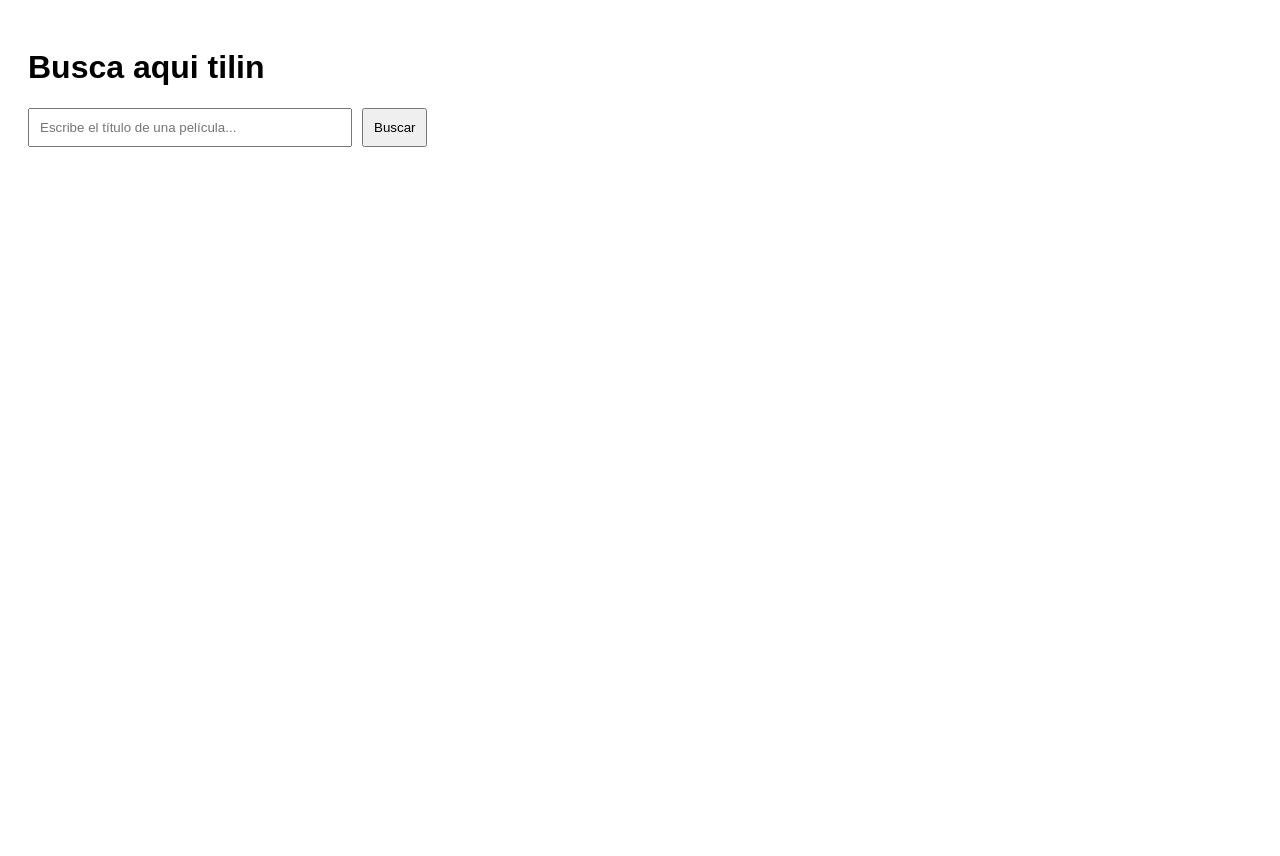
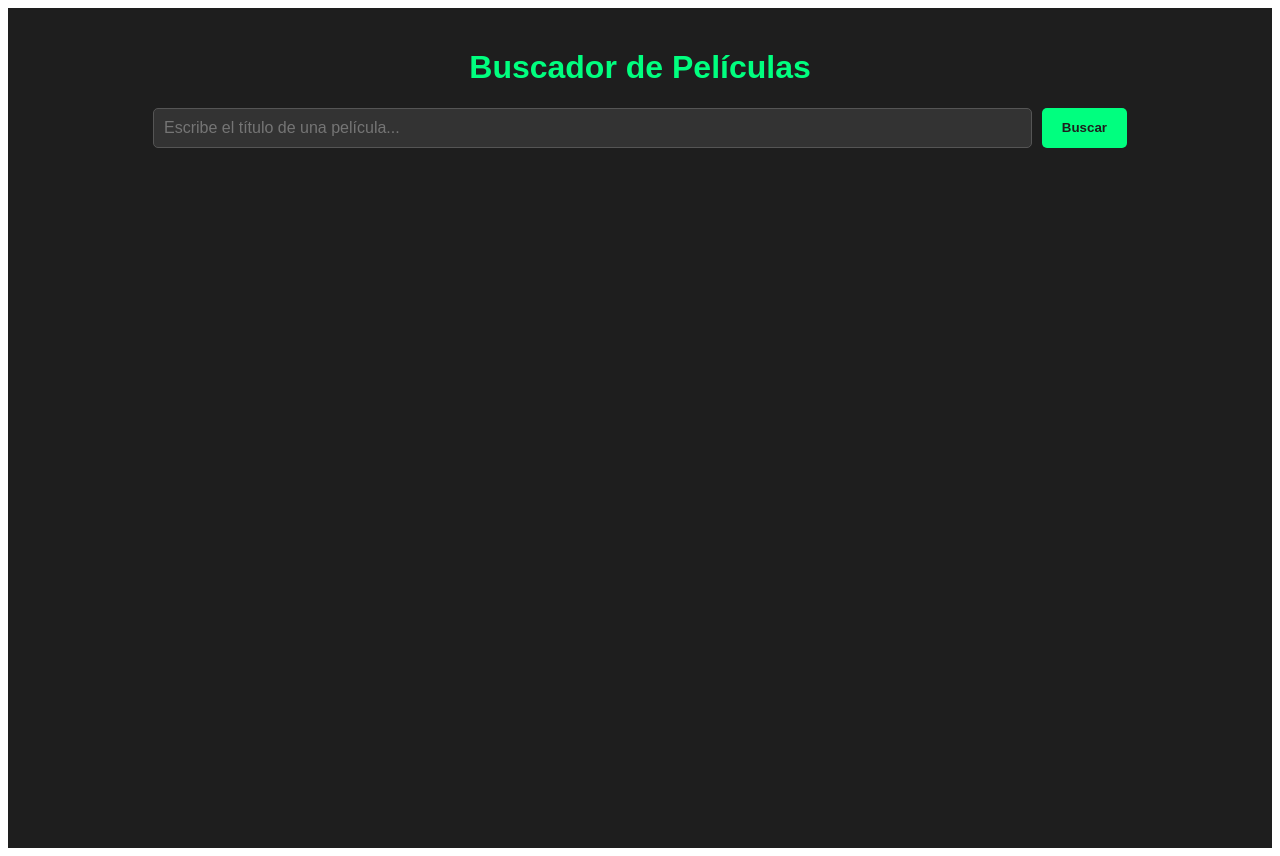
Before and after one commit to EJ-Zaskier/Meilisearch-Activity-Ej-Enrique-Julian, a React (Create React App) app: page / in a window 1280 px wide. Before the commit the page ends 800 px from the top, so only its background shows below. Built offline with nearby package versions, Linux system fonts and the light colour scheme; what meilisearch would draw is missing.

Commit message:
mejora de diseño y bugs pequeños xd

```diff
--- a/src/App.tsx
+++ b/src/App.tsx
@@ -8,15 +8,15 @@ const client = new MeiliSearch({
 
 const App = () => {
   const [query, setQuery] = useState('');
-  const [resultados, setResultados] = useState([]); // Resultados
-  const [error, setError] = useState(null); //error
+  const [resultados, setResultados] = useState([]);
+  const [error, setError] = useState(null);
 
   const manejarBusqueda = async () => {
     try {
       setError(null);
       const index = client.index('movies');
-      const response = await index.search(query); // búsqueda
-      setResultados(response.hits); // Actualiza
+      const response = await index.search(query);
+      setResultados(response.hits);
     } catch (err) {
       console.error('Error al buscar:', err);
       setError('No se pudo realizar la búsqueda');
@@ -24,25 +24,66 @@ const App = () => {
   };
 
   return (
-    <div style={{ padding: '20px', fontFamily: 'Arial, sans-serif' }}>
-      <h1>Busca aqui tilin</h1>
+    <div style={{ backgroundColor: '#1e1e1e', color: '#fff', minHeight: '100vh', padding: '20px', fontFamily: 'Arial, sans-serif' }}>
+      <h1 style={{ textAlign: 'center', color: '#00ff7f' }}>Buscador de Películas</h1>
+      <div style={{ display: 'flex', justifyContent: 'center', marginBottom: '20px' }}>
         <input
           type="text"
           placeholder="Escribe el título de una película..."
           value={query}
           onChange={(e) => setQuery(e.target.value)}
-        style={{ padding: '10px', width: '300px' }}
+          style={{
+            padding: '10px',
+            width: '70%',
+            border: '1px solid #555',
+            borderRadius: '5px',
+            fontSize: '16px',
+            backgroundColor: '#333',
+            color: '#fff',
+          }}
         />
-      <button onClick={manejarBusqueda} style={{ padding: '10px', marginLeft: '10px' }}>
+        <button
+          onClick={manejarBusqueda}
+          style={{
+            padding: '10px 20px',
+            marginLeft: '10px',
+            backgroundColor: '#00ff7f',
+            color: '#1e1e1e',
+            border: 'none',
+            borderRadius: '5px',
+            cursor: 'pointer',
+            fontWeight: 'bold',
+          }}
+        >
           Buscar
         </button>
+      </div>
 
-      {error && <p style={{ color: 'red' }}>{error}</p>}
+      {error && <p style={{ color: 'red', textAlign: 'center' }}>{error}</p>}
 
-      <ul style={{ marginTop: '20px' }}>
-        {resultados.map((movies) => (
-          <li key={movies.id} style={{ marginBottom: '10px' }}>
-            <strong>{movies.titulo || 'Sin título'}</strong> - {movies.genero || 'Sin género'}
+      <ul style={{ marginTop: '20px', listStyleType: 'none', padding: 0, display: 'flex', flexWrap: 'wrap', justifyContent: 'center', gap: '20px' }}>
+        {resultados.map((movie) => (
+          <li
+            key={movie.id}
+            style={{
+              backgroundColor: '#333',
+              borderRadius: '10px',
+              padding: '15px',
+              width: '250px',
+              textAlign: 'center',
+              color: '#fff',
+              boxShadow: '0 4px 8px rgba(0, 0, 0, 0.2)',
+            }}
+          >
+            <img
+              src={movie.image || 'https://via.placeholder.com/200x300?text=Sin+Imagen'}
+              alt={movie.title || 'Sin título'}
+              style={{ width: '100%', height: 'auto', borderRadius: '10px', marginBottom: '10px' }}
+            />
+            <strong style={{ fontSize: '18px', display: 'block', marginBottom: '5px' }}>
+              {movie.title || 'Sin título'}
+            </strong>
+            <span style={{ color: '#00ff7f' }}>{movie.genre || 'Sin género'}</span>
           </li>
         ))}
       </ul>
```
Also changed, not shown: 1 other file (tests, documents, lock files or other folders). Lines whose indentation alone changed are shown as unchanged.
